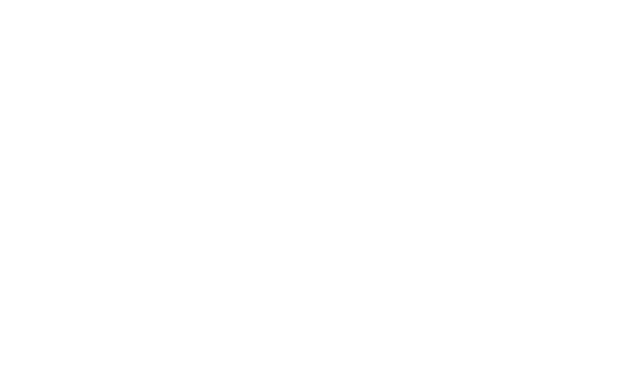
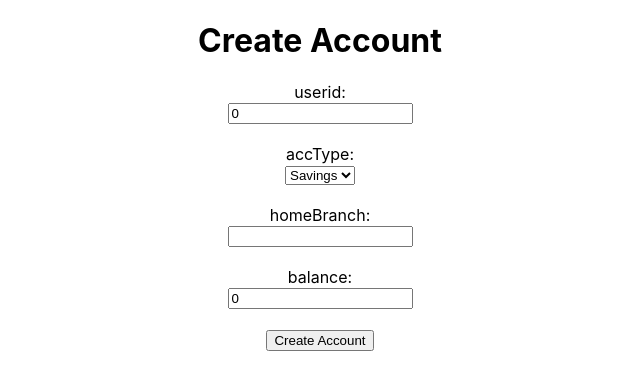
Before and after one commit to iAgar/dotNetTraining, a React (Create React App) app in the folder frontend/: page /CreateAccount in a window 1280 px wide. Before the commit this address had no page. Shown: the top 390 px of the page, without its empty margins (320-960 px from the left). Built offline with nearby package versions, Linux system fonts and the light colour scheme.

Commit message:
demo create acct page added

```diff
--- a/frontend/src/App.js
+++ b/frontend/src/App.js
@@ -2,6 +2,8 @@
 import SignUp from './Pages/SignUp';
 import SignIn from './Pages/SignIn';
 import { BrowserRouter as Router,Route,Routes, createBrowserRouter, createRoutesFromElements, RouterProvider } from 'react-router-dom';
+import CreateAccount from './Pages/CreateAccount';
+import UserProfile from './Pages/UserProfile';
 
 
 function App() {
@@ -12,7 +14,8 @@
       <Routes>
       <Route path="/" element={<SignUp />} />
       <Route path="/SignIn" element={<SignIn />} />
-
+      <Route path='/CreateAccount' element ={<CreateAccount/>}/>
+      <Route path='/UserProfile' element ={<UserProfile/>}/>
       </Routes>
 
     </Router>
--- /dev/null
+++ b/frontend/src/Pages/CreateAccount.js
@@ -0,0 +1,80 @@
+import React from 'react';
+import { useState } from 'react';
+import axios from 'axios';
+import { Link } from 'react-router-dom';
+import SignIn from './SignIn';
+
+const CreateAccount =()=>{
+    const [userDetails, setUserDetails] = useState({
+        userid:0,
+        accType:'',
+        homeBranch:'',
+        balance:0,
+
+    })
+    const [error,setError] = useState('');
+
+    const handleChange = (event) => {
+        setUserDetails({...userDetails, [event.target.name] : event.target.value})
+
+
+    }
+
+    const handleSubmit = (event) => {
+        console.log(userDetails);
+        event.preventDefault();
+
+        try {
+            axios.post('https://dummy.restapiexample.com/api/v1/create', userDetails).then((response) => {
+                console.log(response);
+                const{status ,message} = response.data;
+                if(status == 'success'){
+                    alert("successful signup");
+                }
+                else{
+                    alert("unsuccessful signup");
+                }
+            }
+            ).catch((error)=>{
+                console.log(error);
+            })
+        }
+        catch (error){
+            setError(error.Message);
+        }
+    }
+    return (
+        <div>
+            <h1>Create Account</h1>
+            <form onSubmit={handleSubmit}>
+                <div>
+                    userid: <br/><input name ='userid' type = 'number' value = {userDetails.userid} onChange={handleChange} />
+                </div>
+                <br/>
+                <div>
+                    accType: <br/><select name='accType' value = {userDetails.accType} onChange={handleChange}>
+                        <option>Savings</option>
+                        <option>Current</option>
+                        <option>Salary</option>
+                       </select>
+                </div>
+                <br/>
+                <div>
+                    homeBranch: <br/><input name = 'homeBranch' type = 'text' value = {userDetails.homeBranch} onChange={handleChange} />
+                </div>
+                <br/>
+                <div>
+                    balance: <br/><input name = 'balance' type = 'number' value = {userDetails.balance} onChange={handleChange} />
+                </div>
+                <br/>
+
+                <div>
+                    <button type = 'submit'>Create Account</button>
+                </div>
+            </form>
+        </div>
+    )
+
+}
+
+export default CreateAccount;
--- a/frontend/src/Pages/SignUp.js
+++ b/frontend/src/Pages/SignUp.js
@@ -1,5 +1,4 @@
 import React from 'react';
-// import ReactDOM from 'react-dom/client';
 import { useState } from 'react';
 import axios from 'axios';
 import { Link } from 'react-router-dom';
--- a/frontend/src/Pages/UserProfile.js
+++ b/frontend/src/Pages/UserProfile.js
@@ -1,32 +1,55 @@
 import React from 'react';
 import ReactDOM from 'react-dom/client';
+import { useState } from 'react';
 
 const UserProfile = () =>{
-    <div>
-        <ul>
-            <li>
-                Name:
-            </li>
-            <li>
-                DOB:
-            </li>
-            <li>
-                email:
-            </li>
-            <li>
-                Contact:
-            </li>
-            <li>
-                Address:
-            </li>
-            <li>
-                Account Type:
-            </li>
-            <li>
-                Account balance:
-            </li>
-        </ul>
-    </div>
+
+    const [userDetails,setUserDetails] = useState({
+        'uname': 0,
+        'email': '',
+        'dob': '',
+        'proof': '',
+        'pass': '',
+        'address':'',
+        'contact':'',
+        'accType':'',
+        'balance':0,
+        'accNumber':0,
+
+    });
+    const [error,setError] = useState('')
+    const handleChange = (event) => {
+        setUserDetails({...userDetails, [event.target.name] : event.target.value})
+        // console.log(userDetails)
+    }
+
+
+
+
+    return(
+        <div>
+            <h1>
+                Profile Page
+            </h1>
+            <br/>
+
+            <div>Name:</div>
+            <br/>
+            <div> DOB: </div>
+            <br/>
+            <div> email:</div>
+            <br/>
+            <div> Contact:</div>
+            <br/>
+            <div> Address:</div>
+            <br/>
+            <div> Account Type: </div>
+            <br/>
+            <div>Account balance:</div>
+
+
+        </div>
+    )
 }
 
 export default UserProfile;
```
